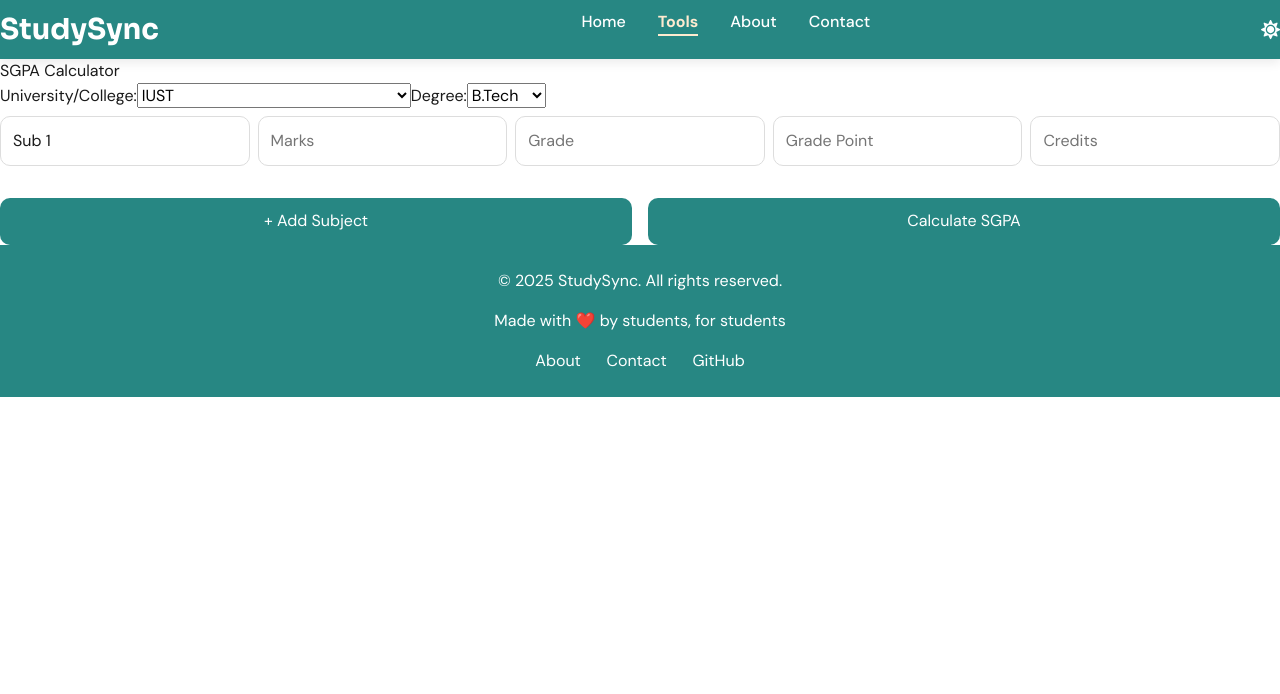
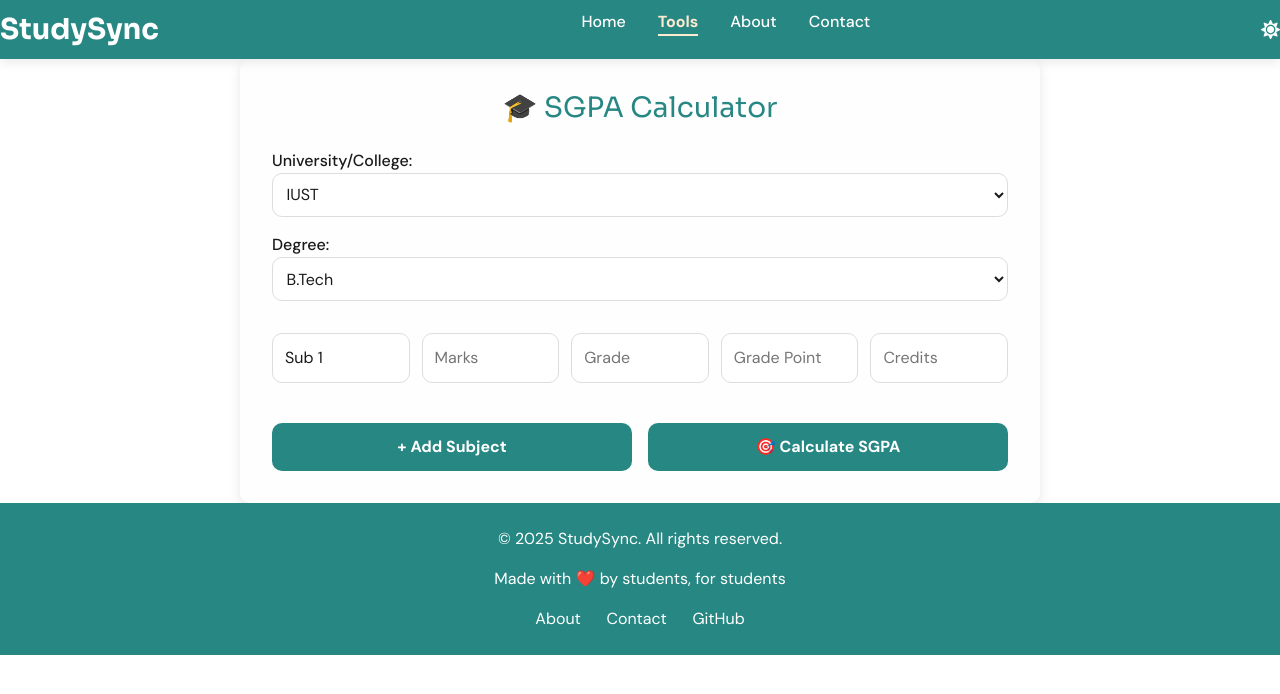
Before and after one commit to Abdul-Wasi/studysync, a React (Vite) app: page /tools/sgpa in a window 1280 px wide. Shown: the top 694 px of the page. Built offline with nearby package versions, Linux system fonts and the light colour scheme.

Commit message:
added OG tags meta

```diff
--- a/index.html
+++ b/index.html
@@ -2,15 +2,19 @@
 <html lang="en">
   <head>
     <meta charset="UTF-8" />
+    <meta name="viewport" content="width=device-width, initial-scale=1.0" />
+    <meta name="theme-color" content="#278783" />
     <link rel="icon" href="favicon.png" />
-    <meta name="viewport" content="width=device-width, initial-scale=1.0" />
 
     <title>StudySync - Smart Academic Tools</title>
     <meta name="title" content="StudySync - Smart Tools for Students" />
     <meta name="description" content="All-in-one platform with calculators, planners, GPA tools, and more for students. Boost your academic life with ease." />
+    <meta name="image" content="https://i.imgur.com/WvqAv8e.png" />
 
     <!-- Open Graph / Facebook -->
     <meta property="og:type" content="website" />
+    <meta property="og:locale" content="en_US" />
+    <meta property="og:site_name" content="StudySync" />
     <meta property="og:url" content="https://studysync.vercel.app/" />
     <meta property="og:title" content="StudySync - Smart Tools for Students" />
     <meta property="og:description" content="Boost your academic performance with our free tools – GPA calculator, attendance tools, planner & more." />
--- a/src/components/SGPACalculator.jsx
+++ b/src/components/SGPACalculator.jsx
@@ -80,8 +80,8 @@ const SGPACalculator = () => {
   };
 
   return (
-    <>
-      SGPA Calculator
+    <div className="sgpa-calculator">
+      <h2>🎓 SGPA Calculator</h2>
 
       <div className="dropdowns">
         <label>
@@ -147,15 +147,15 @@ const SGPACalculator = () => {
 
       <div className="buttons">
         <button onClick={addSubject}>+ Add Subject</button>
-        <button onClick={calculateSGPA}>Calculate SGPA</button>
+        <button onClick={calculateSGPA}>🎯 Calculate SGPA</button>
       </div>
 
       {sgpa && (
         <div className="result">
-          Your SGPA is: <strong>{sgpa}</strong>
+          ✅ <strong>Your SGPA is: {sgpa}</strong>
         </div>
       )}
-    </>
+    </div>
   );
 };
 
--- a/src/styles/SGPACalculator.css
+++ b/src/styles/SGPACalculator.css
@@ -1,44 +1,92 @@
-/* src/styles/SGPACalculator.css */
 .sgpa-calculator {
   max-width: 800px;
   margin: auto;
   padding: 2rem;
+  background-color: var(--card-bg);
+  border-radius: var(--border-radius);
+  box-shadow: 0 4px 12px rgba(0, 0, 0, 0.1);
+  color: var(--text-color);
+  transition: background-color 0.3s ease, color 0.3s ease;
+}
+
+.sgpa-calculator h2 {
+  text-align: center;
+  margin-bottom: 1.5rem;
+  font-size: 1.75rem;
+  font-family: var(--font-heading);
+  color: var(--primary-color);
+}
+
+.dropdowns {
+  display: flex;
+  flex-direction: column;
+  gap: 1rem;
+  margin-bottom: 1.5rem;
+}
+
+.dropdowns label {
+  font-weight: 500;
+}
+
+.dropdowns select {
+  width: 100%;
+  padding: 0.6rem;
+  border-radius: var(--border-radius);
+  border: 1px solid var(--card-border);
+  background-color: var(--bg-color);
+  color: var(--text-color);
+}
+
+.subjects {
+  margin-top: 1rem;
 }
 
 .subject-row {
   display: flex;
   flex-wrap: wrap;
-  gap: 0.5rem;
+  gap: 0.75rem;
   margin-bottom: 1rem;
 }
 
 .subject-row input {
   flex: 1;
   min-width: 120px;
-  padding: 0.5rem;
-  border: 1px solid var(--primary-color);
+  padding: 0.6rem;
+  border: 1px solid var(--card-border);
   border-radius: var(--border-radius);
+  background-color: var(--bg-color);
+  color: var(--text-color);
 }
 
 .buttons {
   display: flex;
   gap: 1rem;
-  margin-top: 1rem;
+  margin-top: 1.5rem;
 }
 
 .buttons button {
   flex: 1;
   background-color: var(--primary-color);
-  color: white;
+  color: #fff;
   border: none;
-  padding: 0.7rem;
+  padding: 0.75rem;
   border-radius: var(--border-radius);
-  cursor: pointer;
+  font-weight: 600;
+  font-family: var(--font-body);
+  transition: background-color 0.3s ease;
+}
+
+.buttons button:hover {
+  background-color: #1f6b68;
 }
 
 .result {
-  margin-top: 1rem;
+  margin-top: 1.5rem;
   background-color: var(--secondary-color);
   padding: 1rem;
   border-radius: var(--border-radius);
+  font-size: 1.2rem;
+  text-align: center;
+  font-weight: 600;
+  color: var(--text-color);
 }
--- a/vite.config.js
+++ b/vite.config.js
@@ -5,4 +5,5 @@ import tailwindcss from '@tailwindcss/vite'
 
 export default defineConfig({
   plugins: [tailwindcss(), react()],
+  base: "/",
 })
```
